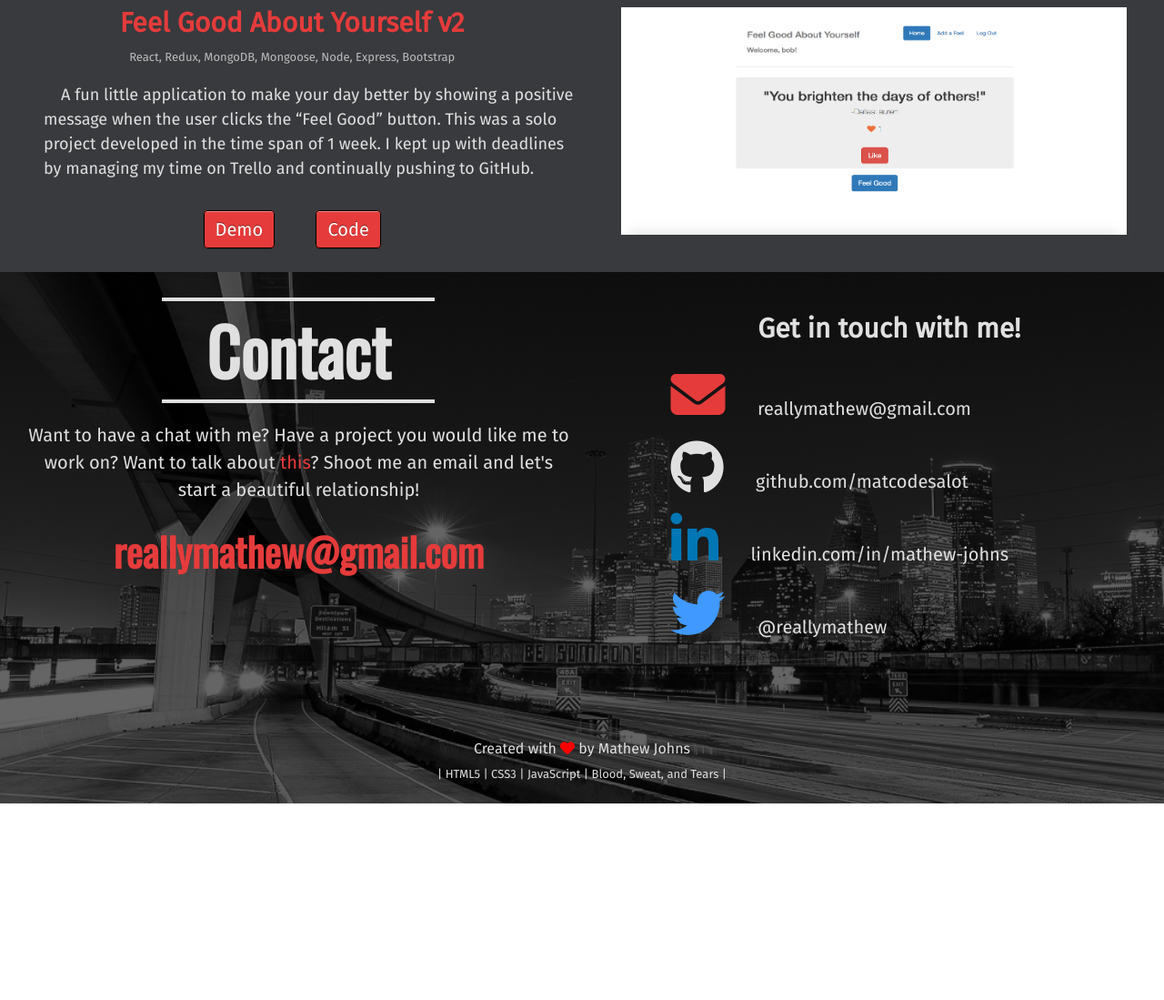
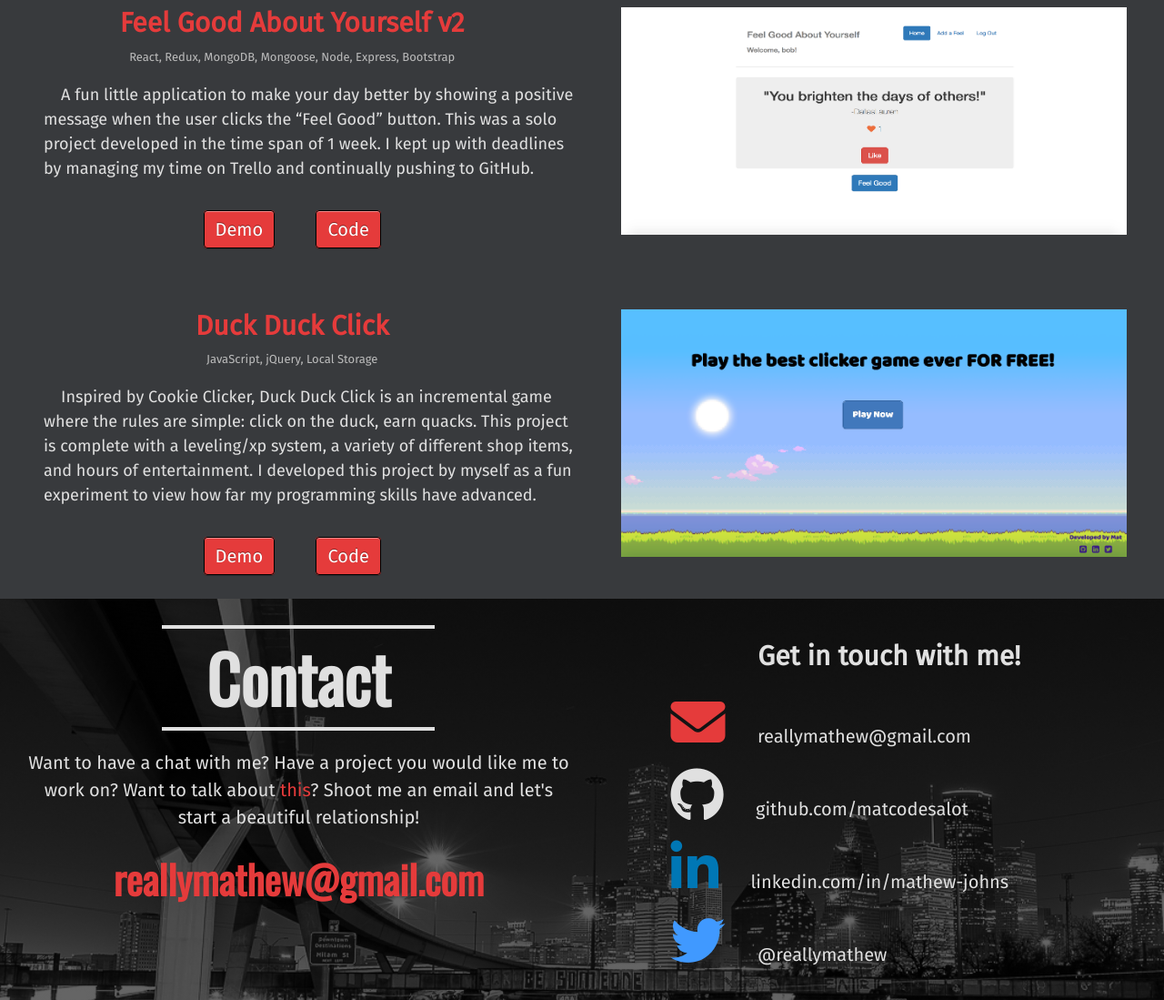
Before and after one commit to matcodesalot/portfolio, a plain HTML site: page index.html in a window 1280 px wide. Shown: the part 2535-3634 px from the top of the page at 91% size. Before the commit the page ends 3418 px from the top, so only its background shows below. Drawn offline with nearby package versions, Linux system fonts and the light colour scheme.

Commit message:
add duck duck click

```diff
--- a/index.html
+++ b/index.html
@@ -140,6 +140,22 @@
                 <img class="proj-pic" src="assets/feelgoodv2.png" alt="feel good about yourself screenshot" />
             </div>
         </div>
+
+        <div class="row">
+            <div class="col info dark">
+                <h2 class="proj-title">Duck Duck Click</h2>
+                <p class="stack">JavaScript, jQuery, Local Storage</p>
+                <p class="description">&nbsp;&nbsp;&nbsp;&nbsp;Inspired by Cookie Clicker, Duck Duck Click is an incremental game where the rules are simple: click on the duck, earn quacks. This project is complete with a leveling/xp system, a variety of different shop items, and hours of entertainment. I developed this project by myself as a fun experiment to view how far my programming skills have advanced.</p>
+                <div class="buttons">
+                    <a class="link-button" href="https://matcodesalot.github.io/duck-duck-click/" target="_blank">Demo</a>
+                    <a class="link-button" href="https://github.com/matcodesalot/duck-duck-click" target="_blank">Code</a>
+                </div>
+            </div>
+
+            <div class="col dark">
+                <img class="proj-pic" src="assets/duckduckclick.png" alt="feel good about yourself screenshot" />
+            </div>
+        </div>
     </section>
 
     <!--Contact Me-->
```
Also changed, not shown: assets/duckduckclick.png (added).
